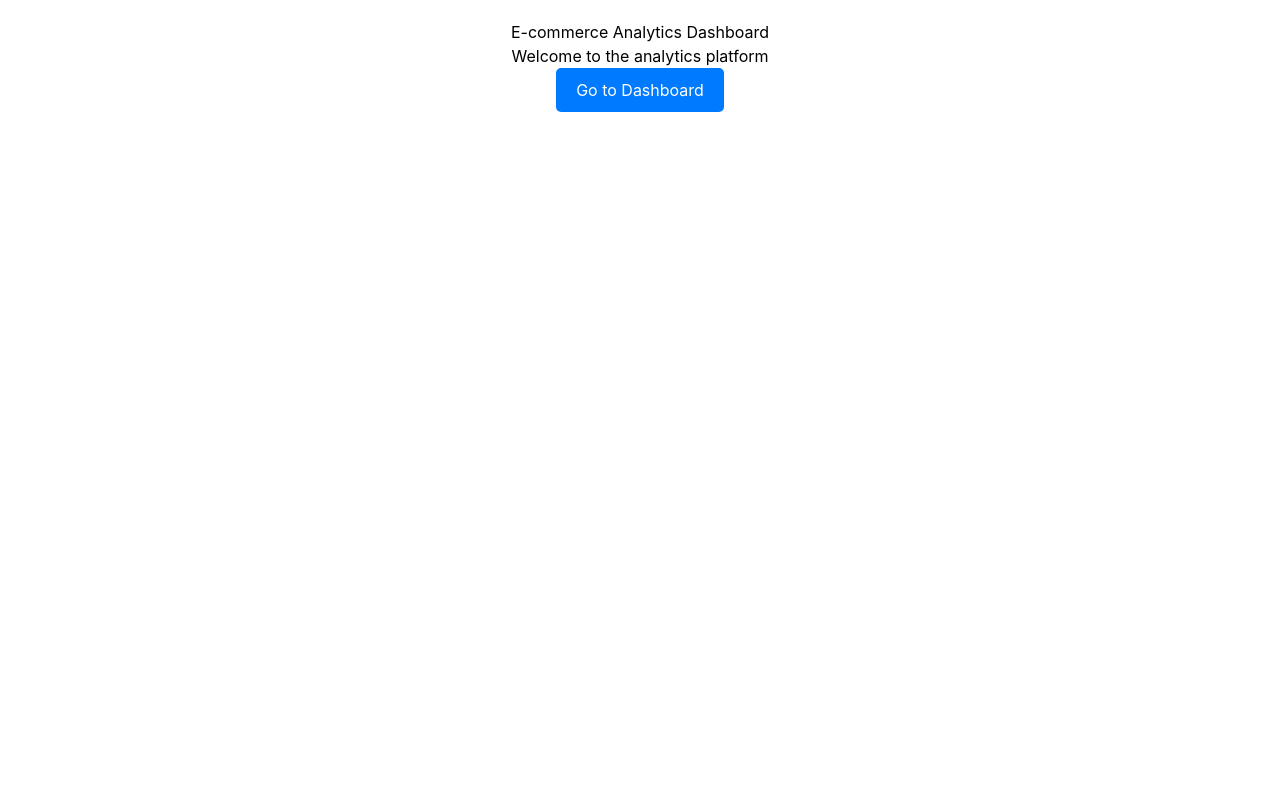
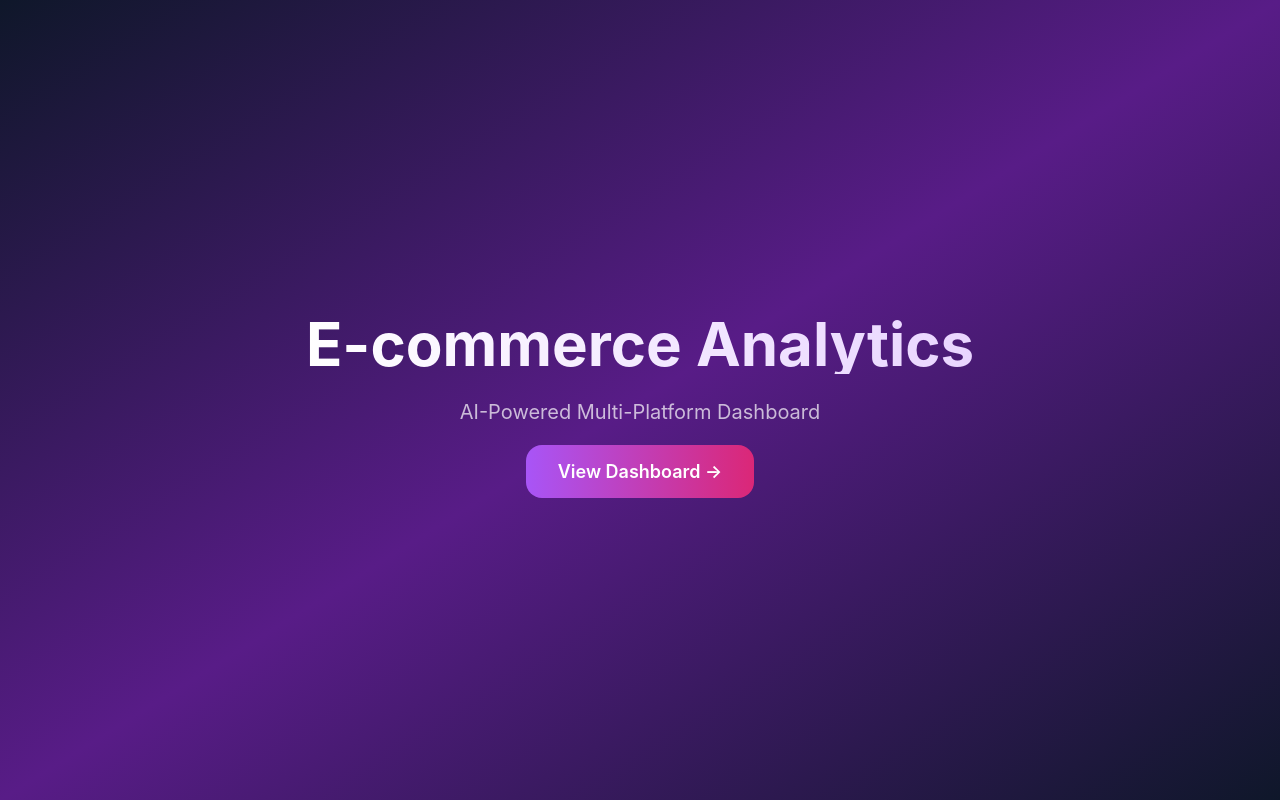
Before and after one commit to davinderpreet/ecommerce-analytics, a React (Create React App) app in the folder frontend/: page / in a window 1280 px wide. Built offline with nearby package versions, Linux system fonts and the light colour scheme.

Commit message:
Update App.js

```diff
--- a/frontend/src/App.js
+++ b/frontend/src/App.js
@@ -1,31 +1,23 @@
 import React from 'react';
-import { BrowserRouter as Router, Routes, Route } from 'react-router-dom';
+import { BrowserRouter as Router, Routes, Route, Navigate } from 'react-router-dom';
+import Dashboard from './Dashboard';
+import './App.css';
 
 function HomePage() {
   return (
-    <div style={{ padding: '20px', textAlign: 'center' }}>
-      <h1>E-commerce Analytics Dashboard</h1>
-      <p>Welcome to the analytics platform</p>
-      <a href="/dashboard" style={{
-        display: 'inline-block',
-        padding: '10px 20px',
-        backgroundColor: '#007bff',
-        color: 'white',
-        textDecoration: 'none',
-        borderRadius: '5px'
-      }}>
-        Go to Dashboard
-      </a>
-    </div>
-  );
-}
-
-function Dashboard() {
-  return (
-    <div style={{ padding: '20px' }}>
-      <h1>Dashboard</h1>
-      <p>This is the dashboard page</p>
-      <a href="/" style={{ color: '#007bff' }}>← Back to Home</a>
+    <div className="min-h-screen bg-gradient-to-br from-slate-900 via-purple-900 to-slate-900 flex items-center justify-center">
+      <div className="text-center">
+        <h1 className="text-6xl font-bold bg-gradient-to-r from-white to-purple-200 bg-clip-text text-transparent mb-6">
+          E-commerce Analytics
+        </h1>
+        <p className="text-white/70 text-xl mb-8">AI-Powered Multi-Platform Dashboard</p>
+        <a
+          href="/dashboard"
+          className="bg-gradient-to-r from-purple-500 to-pink-600 hover:from-purple-600 hover:to-pink-700 px-8 py-4 rounded-2xl text-white font-semibold text-lg transition-all duration-300 hover:scale-105"
+        >
+          View Dashboard →
+        </a>
+      </div>
     </div>
   );
 }
@@ -37,6 +29,7 @@ function App() {
         <Routes>
           <Route path="/" element={<HomePage />} />
           <Route path="/dashboard" element={<Dashboard />} />
+          <Route path="*" element={<Navigate to="/" replace />} />
         </Routes>
       </div>
     </Router>
```
